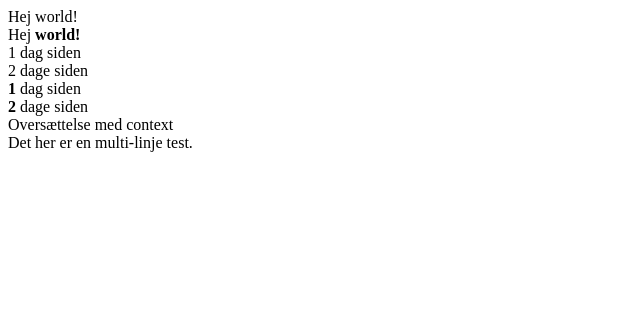
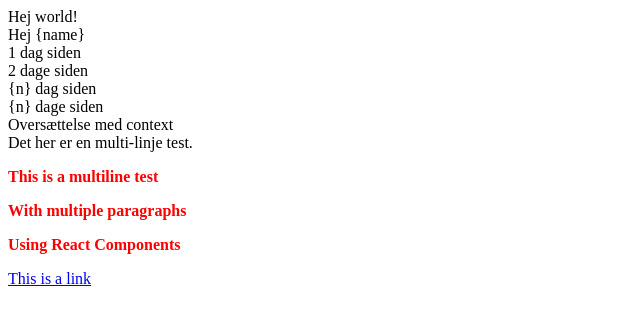
Before and after one commit to connectedcars/react-i18n, a React (Create React App) app in the folder example/: page / in a window 1280 px wide. Shown: the top 322 px of the page, without its empty margins (0-640 px from the left). Built offline with nearby package versions, Linux system fonts and the light colour scheme.

Commit message:
Callback test

```diff
--- a/example/src/index.tsx
+++ b/example/src/index.tsx
@@ -7,7 +7,7 @@ const translations = require('./translations.json')
 ReactDOM.render(
   <Provider translations={translations} locale="da">
     <Context.Consumer>
-      {({ t, tx, tn, tnx}) => {
+      {({ t, tx, tn, tnx }) => {
         return (
           <React.Fragment>
             <div>
@@ -45,6 +45,34 @@ ReactDOM.render(
                 test.
               `)}
             </div>
+            <div>
+              {tx(
+                `
+                ![This is a multiline test](paragraph)
+                ![With multiple paragraphs](paragraph)
+                ![Using React Components](paragraph)
+                ![This is a link](link)
+              `,
+                {
+                  link: text => (
+                    <a
+                      href="http://google.com"
+                      onClick={e => {
+                        e.preventDefault()
+                        alert('nope')
+                      }}
+                    >
+                      {text}
+                    </a>
+                  ),
+                  paragraph: text => (
+                    <p style={{ color: 'red' }}>
+                      <strong>{text}</strong>
+                    </p>
+                  ),
+                }
+              )}
+            </div>
           </React.Fragment>
         )
       }}
--- a/example/src/react-i18n/translate.ts
+++ b/example/src/react-i18n/translate.tsx
@@ -1,3 +1,4 @@
+// import React from 'react'
 import { TranslationSet, TranslationOptions } from './types'
 
 const CONTEXT_GLUE = '\u0004'
@@ -70,8 +71,9 @@ export const normalizeMessage = (message: string, options?: TranslationOptions)
   if (!preserveIndentation) {
     message = message.replace(/^[ \t]+/gm, '')
   }
+  message = message.replace(/\r\n/g, '\n')
   if (typeof replaceNewLines === 'string') {
-    message = message.replace(/\n/g, replaceNewLines)
+    message = message.replace(/^\n+|\s+$/g, replaceNewLines)
   }
 
   return message
@@ -104,6 +106,45 @@ export const replaceJsx = (
   count: number | null,
   data?: object | null
 ) => {
+  // tslint:disable:no-console
+  const pieces: Array<any> = []
+
+  let giveup = 30
+
+  const reg = new RegExp(/!\[(.*?)\]\((.*?)\)/, 'sm')
+
+  while (true) {
+    const match = text.match(reg)
+    if (!match) {
+      pieces.push(text)
+      return pieces
+    }
+
+    const startMatch = match.index!
+    const endMatch = startMatch + match[0].length
+    const textPiece = match[1]
+    const componentPiece = match[2]
+
+    const firstPiece = text.slice(0, startMatch)
+    if (firstPiece) {
+      pieces.push(firstPiece)
+    }
+
+    text = text.slice(endMatch)
+
+    const cb = data && data[componentPiece]
+    if (cb) {
+      pieces.push(cb(textPiece))
+    } else {
+      pieces.push(textPiece)
+    }
+
+    giveup -= 1
+    if (giveup <= 0) {
+      return pieces
+    }
+  }
+
   const obj = Object.assign({ n: count, ...data })
   const keys = Object.keys(obj).join('}|{')
   const entries = text.split(new RegExp(`({${keys}})`, 'g')).map(entry => {
--- /dev/null
+++ b/example/src/react-i18n/types.d.ts
@@ -0,0 +1 @@
+declare module 'html-to-react'
--- a/example/src/react-i18n/types.ts
+++ b/example/src/react-i18n/types.ts
@@ -20,9 +20,11 @@ export type TranslateFunc = (
   context?: string
 ) => string
 
+type CBTest = ((text: string) => ReactNode) | ReactNode
+
 export type TranslateJsxFunc = (
   message: string,
-  data?: Record<string, ReactChild> | null,
+  data?: Record<string, CBTest> | null,
   context?: string
 ) => ReactNode
 
--- a/package.json
+++ b/package.json
@@ -41,7 +41,7 @@
     "gettext"
   ],
   "dependencies": {
-    "gettext-extractor": "^3.3.2",
+    "gettext-extractor": "^3.4.2",
     "po2json": "^1.0.0-alpha",
     "prop-types": "^15.6.2"
   },
```
Also changed, not shown: 3 other files (tests, documents, lock files or other folders).
